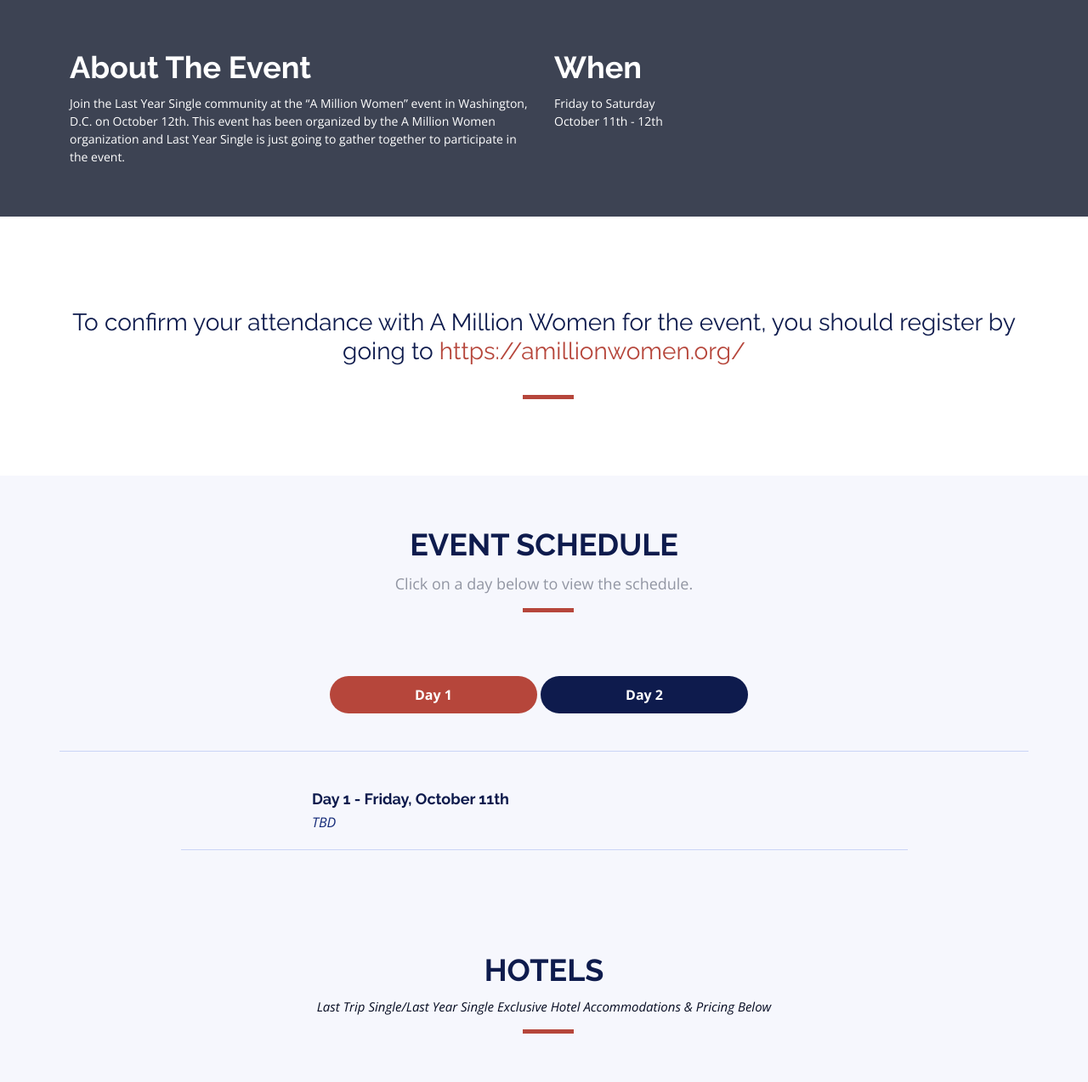
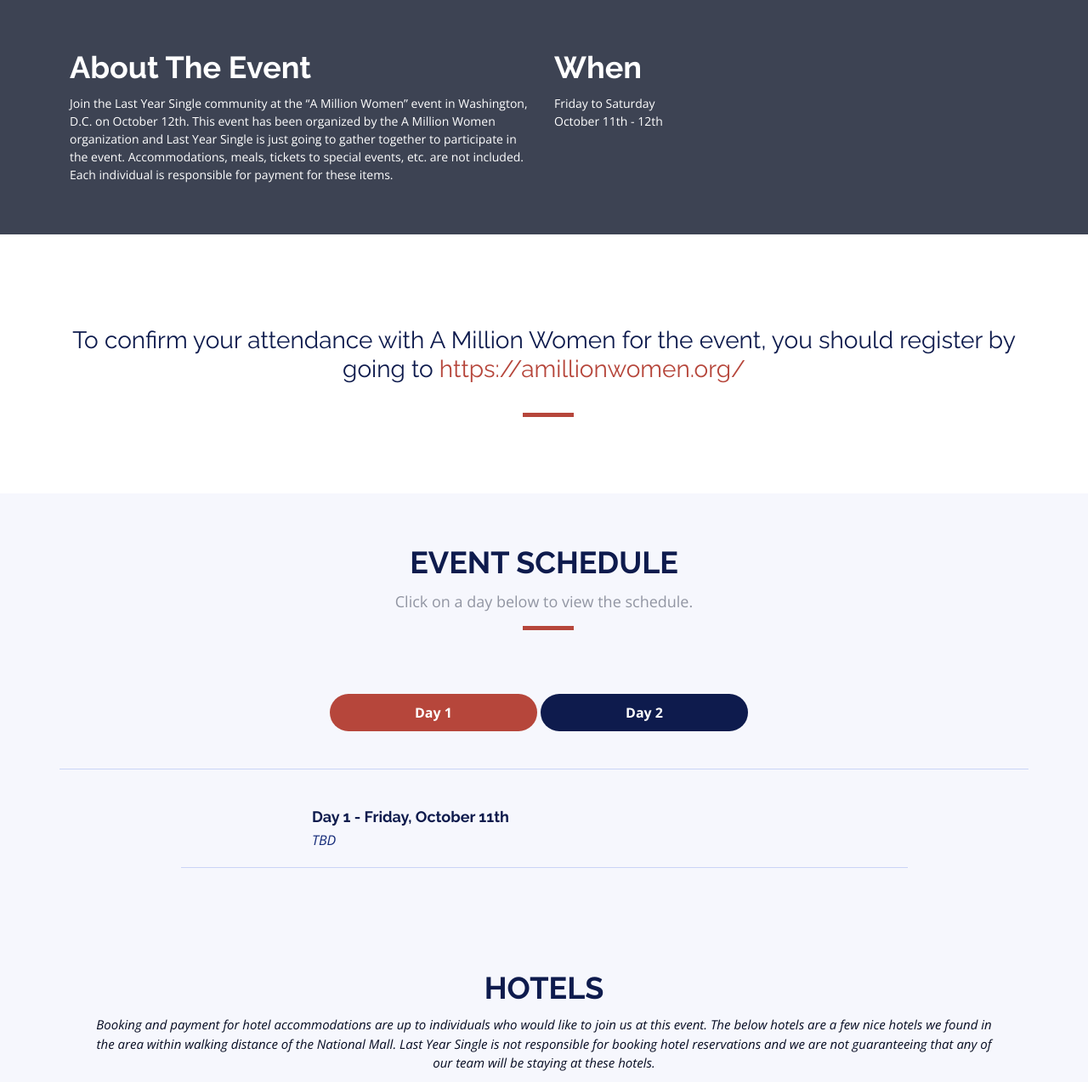
Before and after one commit to CoopersCoding/LYS-WashDC, a plain HTML site: page index.html in a window 1280 px wide. Shown: the part 802-2076 px from the top of the page at 85% size. Drawn offline with nearby package versions, Linux system fonts and the light colour scheme; grey boxes are pictures that could not be loaded.

Commit message:
updated 090924 changes

```diff
--- a/index.html
+++ b/index.html
@@ -91,7 +91,7 @@
         <div class="row">
           <div class="col-lg-6">
             <h2>About The Event</h2>
-            <p>Join the Last Year Single community at the “A Million Women” event in Washington, D.C. on October 12th.  This event has been organized by the A Million Women organization and Last Year Single is just going to gather together to participate in the event.</p>
+            <p>Join the Last Year Single community at the “A Million Women” event in Washington, D.C. on October 12th.  This event has been organized by the A Million Women organization and Last Year Single is just going to gather together to participate in the event. Accommodations, meals, tickets to special events, etc. are not included.  Each individual is responsible for payment for these items.</p>
           </div>
           <div class="col-lg-3">
             <h2>When</h2>
@@ -184,7 +184,8 @@
                 <h4>
                   At the National Mall in Washington, D.C.
                 </h4>
-
+                <p>The Last Year Single meeting location at the National Mall will be released closer to the date of the event.</p>
+                <br>
               <div class="col-md-10">
               <div style="width: 100%;">
                   <img src="assets/img/A-Million-Women_Mall_inDC_image_wDate.png" alt="" class="img-fluid mb-3" style="width: 600px;">
@@ -246,7 +247,7 @@
       <div class="container" data-aos="fade-up">
         <div class="section-header">
           <h2>Hotels</h2>
-          <p>Last Trip Single/Last Year Single Exclusive Hotel Accommodations & Pricing Below</p>
+          <p>Booking and payment for hotel accommodations are up to individuals who would like to join us at this event.  The below hotels are a few nice hotels we found in the area within walking distance of the National Mall.  Last Year Single is not responsible for booking hotel reservations and we are not guaranteeing that any of our team will be staying at these hotels.</p>
         </div>
 
         <div class="row d-flex justify-content-center" data-aos="fade-up" data-aos-delay="100">
```
